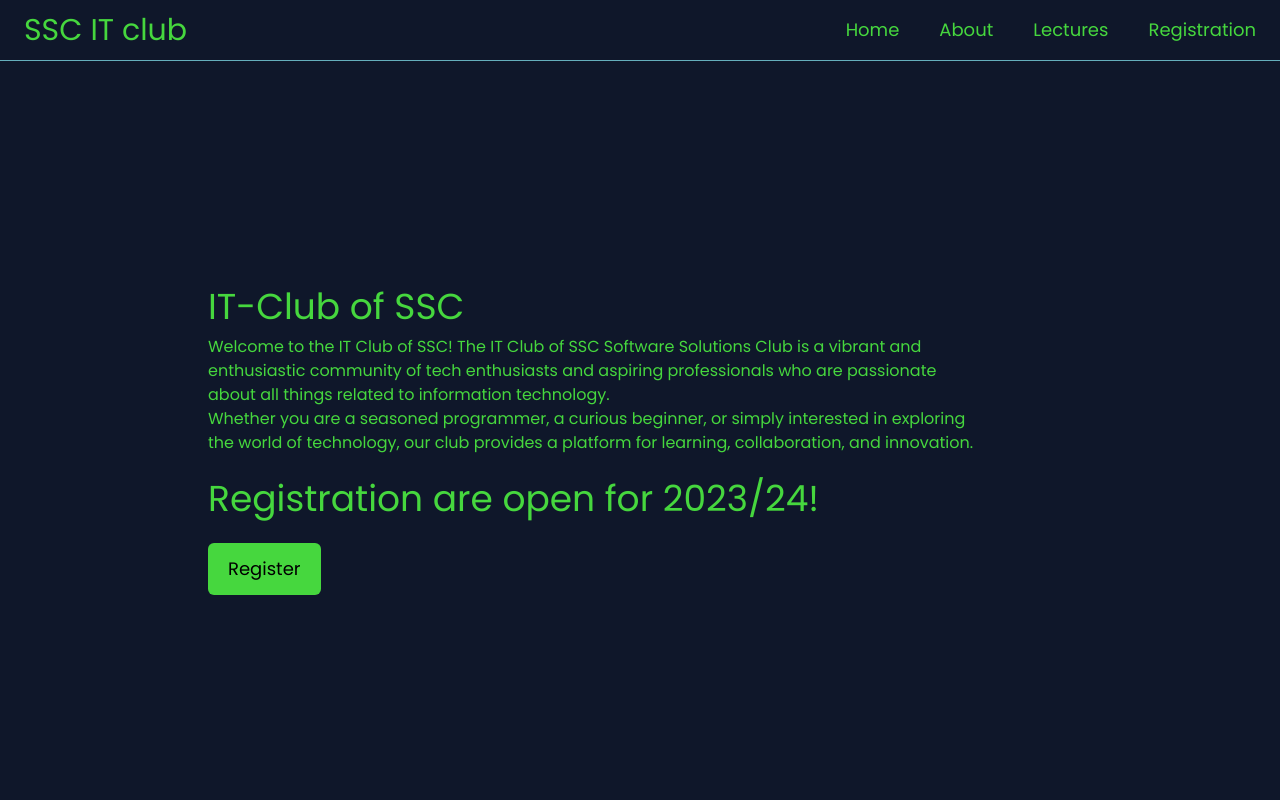
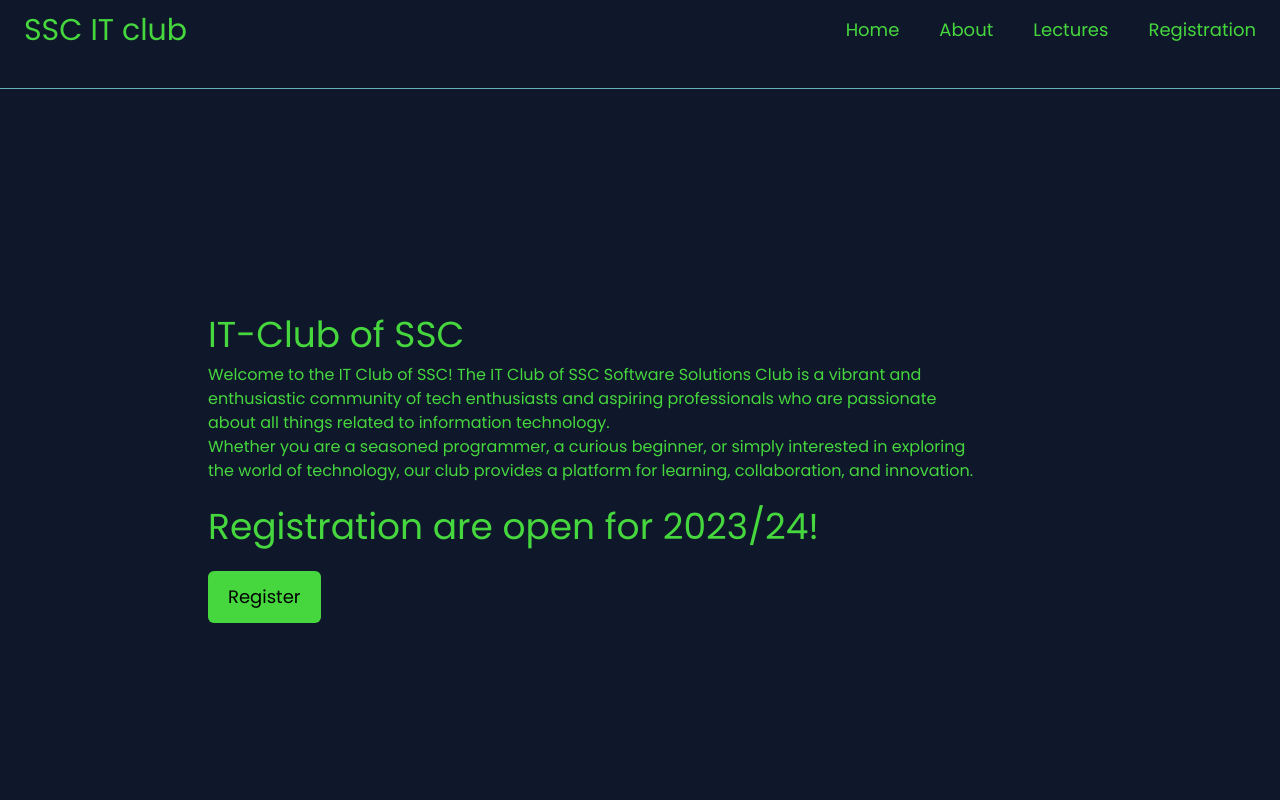
Before and after one commit to nahommesfin7/It-club, a React (Vite) app: page / in a window 1280 px wide. Shown: the top 800 px of the page. Built offline with nearby package versions, Linux system fonts and the light colour scheme.

Commit message:
Update Header.jsx

```diff
--- a/src/components/Header.jsx
+++ b/src/components/Header.jsx
@@ -8,7 +8,7 @@ const Header = () => {
   }
   let text = 'bg-slate-800 p-5 relative text-3xl border-b uppercase after:content-[""] after:bg-gradient-to-r from-[#46d73e] to-slate-800 after:w-0 after:duration-700 after:absolute after:h-full after:top-0 after:left-0 hover:after:w-full after:z-10 duration-700 hover:text-black'
   return (
-    <div id='home'  className='w-full flex p-3 items-center border-b border-[#65afbc] '>
+    <div id='home'  className='w-full flex p-3 pb-10 items-center border-b border-[#65afbc] '>
         <div className='flex w-full justify-center sm:justify-between px-3 items-center'>
             <h1 className='text-2xl md:text-3xl'>SSC IT club</h1>
             <ul className='hidden sm:flex gap-10 md:text-lg'>
```
